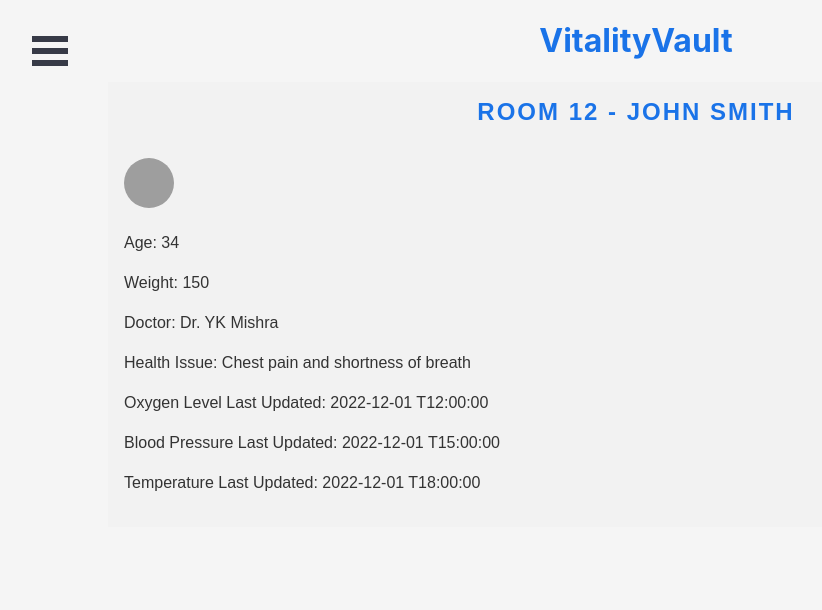
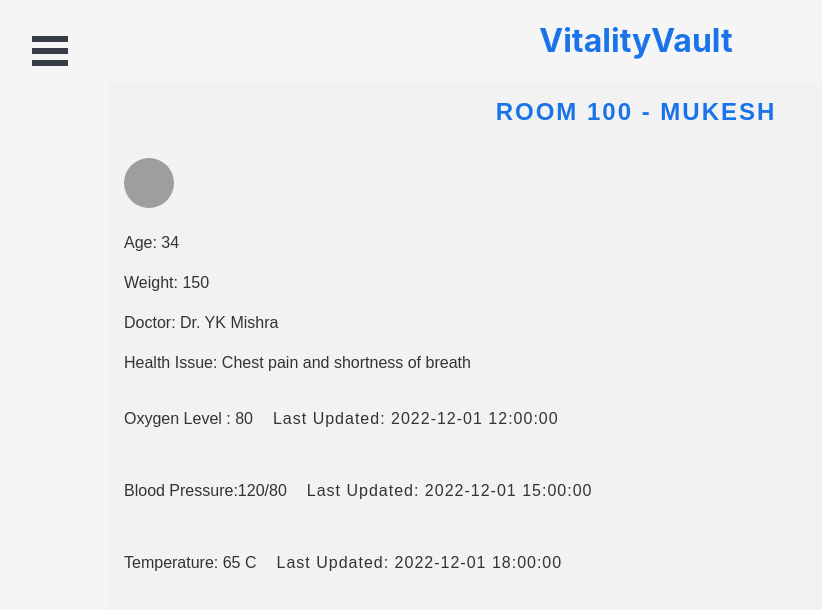
Before and after one commit to patel-aum/VitalityVault, a React (Create React App) app: page /patientpanel in a window 1280 px wide. Shown: the top 610 px of the page, without its empty margins (4-826 px from the left). Built offline with nearby package versions, Linux system fonts and the light colour scheme; grey boxes are pictures that could not be loaded.

Commit message:
added files

```diff
--- a/package.json
+++ b/package.json
@@ -6,9 +6,15 @@
     "@testing-library/jest-dom": "^5.16.5",
     "@testing-library/react": "^13.4.0",
     "@testing-library/user-event": "^13.5.0",
+    "cors": "^2.8.5",
+    "dotenv": "^16.0.3",
+    "express": "^4.18.2",
+    "mongoose": "^6.9.0",
+    "nodemon": "^2.0.20",
     "react": "^18.2.0",
     "react-burger-menu": "^3.0.9",
     "react-dom": "^18.2.0",
+    "react-modal": "^3.16.1",
     "react-router-dom": "^6.7.0",
     "react-scripts": "5.0.1",
     "web-vitals": "^2.1.4"
--- a/src/components/Login.css
+++ b/src/components/Login.css
@@ -25,7 +25,7 @@ body {
 }
 
 .Login input {
-  width: 100%;
+  width: 95%;
   padding: 10px;
   border-radius: 5px;
   border: 1px solid #ccc;
@@ -59,7 +59,6 @@ body {
 }
 
 .Login input#username {
-  width: 100%;
   padding: 10px;
   border-radius: 5px;
   border: 1px solid #ccc;
--- a/src/components/Loginpage.jsx
+++ b/src/components/Loginpage.jsx
@@ -9,7 +9,6 @@ const Login = (props) => {
 
   const handleSubmit = (event) => {
     event.preventDefault();
-    // validate input
     if (!username || !password) {
       setError('Please enter a username and password');
       return;
--- a/src/components/PatientPanel.css
+++ b/src/components/PatientPanel.css
@@ -39,3 +39,13 @@
 .patient-panel__info-value {
   font-weight: normal;
 }
+.lastupdated{
+text-align: right;
+letter-spacing: 1px;
+padding-left: 20px;
+
+}
+.patient-panel__text {
+  display: flex;
+  align-items: center;
+}
--- a/src/components/PatientPanel.jsx
+++ b/src/components/PatientPanel.jsx
@@ -1,9 +1,8 @@
 import React from 'react';
 import "./PatientPanel.css";
-
 function PatientPanel(props) {
     const { roomNumber, patientInfo } = props;
-    const { photo, name, age, weight, doctor, healthIssue, oxygenLevelLastUpdated, bloodPressureLastUpdated, temperatureLastUpdated } = patientInfo;
+    const { photo, name, age, weight, doctor, healthIssue,Lastbloodpressurelevel,Lasttemraturelevel, Lastoxygenlevel,oxygenLevelLastUpdated, bloodPressureLastUpdated, temperatureLastUpdated } = patientInfo;
     return (
       <div className="patient-panel">
         <h1 className="patient-panel__title">Room {roomNumber} - {name}</h1>
@@ -13,9 +12,10 @@ function PatientPanel(props) {
           <p className="patient-panel__text">Weight: {weight}</p>
           <p className="patient-panel__text">Doctor: {doctor}</p>
           <p className="patient-panel__text">Health Issue: {healthIssue}</p>
-          <p className="patient-panel__text">Oxygen Level Last Updated: {oxygenLevelLastUpdated}</p>
-          <p className="patient-panel__text">Blood Pressure Last Updated: {bloodPressureLastUpdated}</p>
-          <p className="patient-panel__text">Temperature Last Updated: {temperatureLastUpdated}</p>
+          <p className="patient-panel__text">Oxygen Level : {Lastoxygenlevel} <p className='lastupdated'> Last Updated: {oxygenLevelLastUpdated}</p></p>
+          <p className="patient-panel__text">Blood Pressure:{Lastbloodpressurelevel}<p className='lastupdated'>Last Updated: {bloodPressureLastUpdated}</p></p>
+          <p className="patient-panel__text">Temperature: {Lasttemraturelevel } C<p className='lastupdated'>Last Updated: {temperatureLastUpdated}</p></p>
+
         </div>
       </div>
     );
--- /dev/null
+++ b/src/components/adddata.js
@@ -0,0 +1,52 @@
+import React, { useState } from 'react';
+import "./dataaad.css"
+const EditButton = () => {
+  const [oxygenLevel, setOxygenLevel] = useState('');
+  const [bloodPressure, setBloodPressure] = useState('');
+  const [temperature, setTemperature] = useState('');
+
+  const handleSubmit = async (e) => {
+    e.preventDefault();
+    let jsonData = {
+    patientInfo: {
+    Lastoxygenlevel: oxygenLevel,
+    Lastbloodpressurelevel: bloodPressure,
+    Lasttemraturelevel: temperature
+    }
+    };
+    localStorage.setItem("./json/patientdata", JSON.stringify(jsonData));
+    };
+  return (
+    <div>
+      <form className='AddDataForm' onSubmit={handleSubmit}>
+        <label className='lbl'>
+          Oxygen Level:
+          <input
+            type="text"
+            value={oxygenLevel}
+            onChange={(e) => setOxygenLevel(e.target.value)}
+          />
+        </label>
+        <label>
+          Blood Pressure:
+          <input
+            type="text"
+            value={bloodPressure}
+            onChange={(e) => setBloodPressure(e.target.value)}
+          />
+        </label>
+        <label>
+          Temperature:
+          <input
+            type="text"
+            value={temperature}
+            onChange={(e) => setTemperature(e.target.value)}
+          />
+        </label>
+        <button type="submit">Edit</button>
+      </form>
+    </div>
+  );
+};
+
+export default EditButton;
--- /dev/null
+++ b/src/components/dataaad.css
@@ -0,0 +1,33 @@
+.AddDataForm{
+    background-color: #fff;
+    padding: 20px;
+    box-shadow: 0px 0px 10px #ccc;
+    border-radius: 5px;
+}
+
+.lbl{
+    display: block;
+    margin: 10px 0;
+    font-size: 16px;
+}
+
+input[type="text"] {
+    padding: 10px;
+    border: none;
+    border-radius: 5px;
+    margin-top: 5px;
+    width: 98%;
+    border:black solid 0.3px ;
+    padding-bottom: 2px;
+}
+
+button[type="submit"] {
+    background-color: #0077c9;
+    color: #fff;
+    padding: 10px 20px;
+    border: none;
+    border-radius: 5px;
+    font-size: 16px;
+    cursor: pointer;
+
+}
--- a/src/components/doctor_panel.css
+++ b/src/components/doctor_panel.css
@@ -70,3 +70,13 @@ img {
 .pagination button.active {
   background-color: #0F4C81;
 }
+
+.btn{
+  background-color: #0077c9;
+  color: #fff;
+  padding: 10px 20px;
+  border: none;
+  border-radius: 5px;
+  font-size: 16px;
+  cursor: pointer;
+}
--- a/src/components/doctor_panel.js
+++ b/src/components/doctor_panel.js
@@ -1,12 +1,17 @@
 import React, { useState } from 'react';
 import PatientData from './json/patientData';
 import './doctor_panel.css';
+import EditButton from './adddata';
+import Modal from 'react-modal';
+
 const Doctorpanel = () => {
   const [currentPage, setCurrentPage] = useState(1);
   const patientsPerPage = 10;
   const indexOfLastPatient = currentPage * patientsPerPage;
   const indexOfFirstPatient = indexOfLastPatient - patientsPerPage;
   const currentPatients = PatientData.slice(indexOfFirstPatient, indexOfLastPatient);
+
+  const [showModal, setShowModal] = useState(false);
 
   const handleClick = (event) => {
     setCurrentPage(Number(event.target.id));
@@ -26,6 +31,7 @@ const Doctorpanel = () => {
             <th>Photo</th>
             <th>Name</th>
             <th>Room Number</th>
+            <th>Add Data</th>
           </tr>
         </thead>
         <tbody>
@@ -34,6 +40,7 @@ const Doctorpanel = () => {
               <td><img src={patient.photo} alt={patient.name}/></td>
               <td>{patient.name}</td>
               <td>{patient.roomNumber}</td>
+              <td><button className='btn' onClick={() => setShowModal(true)}>Add</button></td>
             </tr>
           ))}
         </tbody>
@@ -45,8 +52,25 @@ const Doctorpanel = () => {
           </button>
         ))}
       </div>
+       <Modal
+            isOpen={showModal}
+            onRequestClose={() => setShowModal(false)}
+            style={customStyles}
+        >
+            <EditButton />
+        </Modal>
     </div>
   );
 };
 
 export default  Doctorpanel;
+const customStyles = {
+  content : {
+    top                   : '50%',
+    left                  : '50%',
+    right                 : 'auto',
+    bottom                : 'auto',
+    marginRight           : '-50%',
+    transform             : 'translate(-50%, -50%)'
+  }
+};
--- a/src/components/json/datapatient.json
+++ b/src/components/json/datapatient.json
@@ -1,15 +1,18 @@
 {
-    "roomNumber": 12,
+    "roomNumber": 100,
     "patientInfo": {
-        "id": 123,
+        "email-id": "mukesh123@gmail.com",
         "photo": "https://randomuser.me/api/portraits/men/56.jpg",
-        "name": "John Smith",
+        "name": "Mukesh",
         "age": 34,
         "weight": 150,
         "doctor": "Dr. YK Mishra",
         "healthIssue": "Chest pain and shortness of breath",
-        "oxygenLevelLastUpdated": "2022-12-01 T12:00:00",
-        "bloodPressureLastUpdated": "2022-12-01 T15:00:00",
-        "temperatureLastUpdated": "2022-12-01 T18:00:00"
+        "Lastoxygenlevel":"80",
+        "Lastbloodpressurelevel":"120/80 ",
+        "Lasttemraturelevel":"65",
+        "oxygenLevelLastUpdated": "2022-12-01  12:00:00 ",
+        "bloodPressureLastUpdated": "2022-12-01  15:00:00 ",
+        "temperatureLastUpdated": "2022-12-01 18:00:00 "
     }
 }
--- a/src/components/json/patientData.json
+++ b/src/components/json/patientData.json
@@ -1,4 +1,5 @@
 [
+
         {
 
             "name": "John Smith",
```
Also changed, not shown: src/components/auth.js (added), 1 other file (tests, documents, lock files or other folders).
